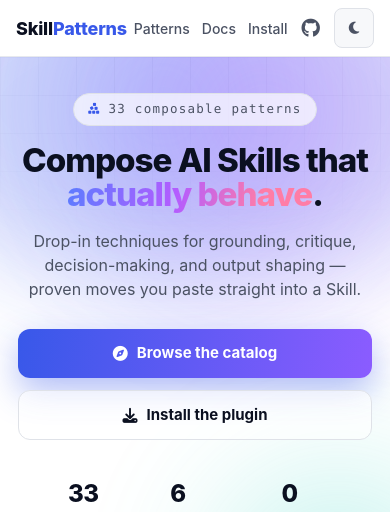
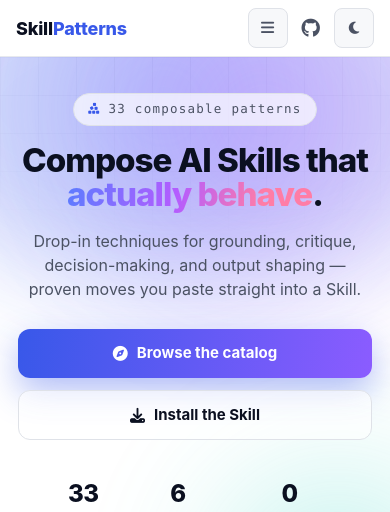
Before and after one commit to borkweb/skill-patterns, a Jekyll site: the page built from index.html, in a window 390 px wide. Shown: the top 512 px of the page. Built offline with Jekyll 4.4.1, drawn with Linux system fonts in a browser that asks for light colours.

Commit message:
site: hamburger nav on every page; drawer slides from the right
- Put the sidebar on the home page too (hidden as a column on desktop)
  so the mobile hamburger drawer is available on every page, not just
  pages with a sidebar layout.
- Mobile drawer now slides in from the right to match the hamburger's
  position in the header (border/shadow flipped accordingly).
- Home hero CTA: "Install the plugin" -> "Install the Skill".

Co-Authored-By: Claude Opus 4.7 (1M context) <noreply@anthropic.com>

```diff
--- a/_layouts/home.html
+++ b/_layouts/home.html
@@ -11,7 +14,7 @@ layout: default
     {{ content }}
     <div class="hero__cta">
       <a class="btn btn--primary" href="{{ '/patterns/' | relative_url }}"><i class="fa-solid fa-compass" aria-hidden="true"></i> Browse the catalog</a>
-      <a class="btn btn--ghost" href="{{ '/using/' | relative_url }}"><i class="fa-solid fa-download" aria-hidden="true"></i> Install the plugin</a>
+      <a class="btn btn--ghost" href="{{ '/using/' | relative_url }}"><i class="fa-solid fa-download" aria-hidden="true"></i> Install the Skill</a>
     </div>
     <dl class="hero__stats">
       <div class="hero__stat"><dt>{{ site.patterns | size }}</dt><dd>Patterns</dd></div>
--- a/assets/css/style.css
+++ b/assets/css/style.css
@@ -108,7 +108,7 @@ a:hover { text-decoration: underline; }
 .nav-hamburger[aria-expanded="true"] .nav-hamburger__icon::before { content: "\f00d"; }
 .sidebar-backdrop { position: fixed; inset: var(--header-h) 0 0 0; background: rgba(8,10,18,.5); opacity: 0; visibility: hidden; transition: opacity .22s ease, visibility .22s ease; z-index: 30; }
 .sidebar-backdrop.is-visible { opacity: 1; visibility: visible; }
-@media (min-width: 821px) { .sidebar-backdrop { display: none; } }
+@media (min-width: 821px) { .sidebar-backdrop, body > .sidebar { display: none; } }
 
 /* Layout */
 .layout { display: flex; align-items: flex-start; max-width: 1120px; margin: 0 auto; }
@@ -298,11 +298,11 @@ a:hover { text-decoration: underline; }
   html.has-sidebar .header-link { display: none; }
   html.has-sidebar .nav-hamburger { display: grid; }
   .sidebar {
-    position: fixed; top: var(--header-h); left: 0; bottom: 0; z-index: 40;
+    position: fixed; top: var(--header-h); right: 0; left: auto; bottom: 0; z-index: 40;
     width: min(330px, 86vw); height: auto; flex: none; flex-basis: auto;
-    padding: 16px 14px 28px; border-right: 1px solid var(--border); border-bottom: none;
-    background: var(--bg); overflow-y: auto; box-shadow: 0 24px 60px rgba(0,0,0,.32);
-    transform: translateX(-100%); visibility: hidden;
+    padding: 16px 14px 28px; border-left: 1px solid var(--border); border-right: none; border-bottom: none;
+    background: var(--bg); overflow-y: auto; box-shadow: -16px 0 50px rgba(0,0,0,.3);
+    transform: translateX(100%); visibility: hidden;
     transition: transform .26s ease, visibility .26s ease;
   }
   .sidebar.is-open { transform: translateX(0); visibility: visible; }
--- a/index.html
+++ b/index.html
@@ -1,6 +1,7 @@
 ---
 layout: home
 title: Skill Patterns
+sidebar: true
 ---
 <h1>Compose AI Skills that <span class="grad">actually behave</span>.</h1>
 <p>Drop-in techniques for grounding, critique, decision-making, and output shaping — proven moves you paste straight into a Skill.</p>
```
Also changed, not shown: other parts of _layouts/home.html (+3 -0 lines).
